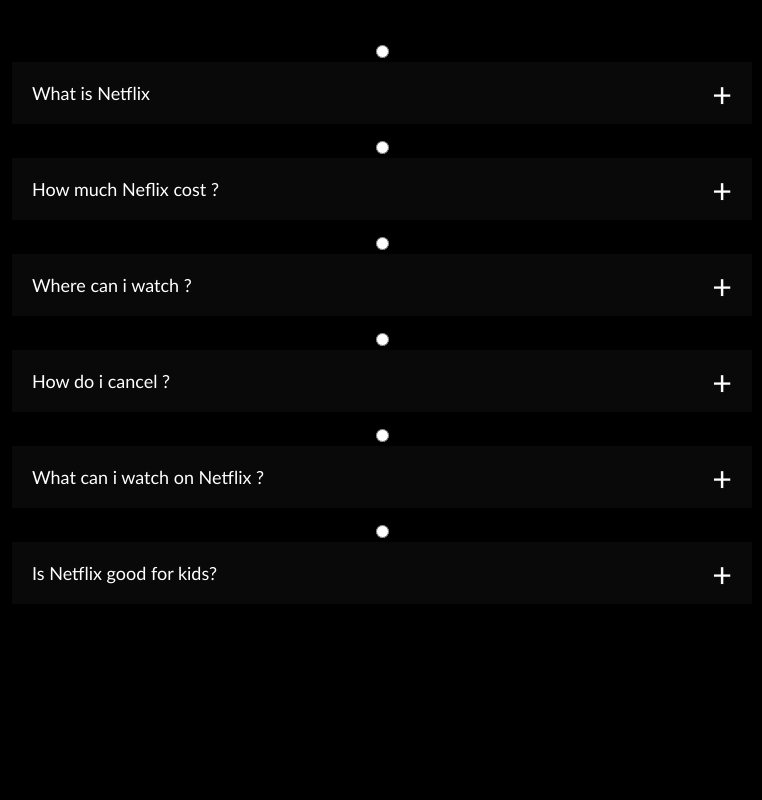
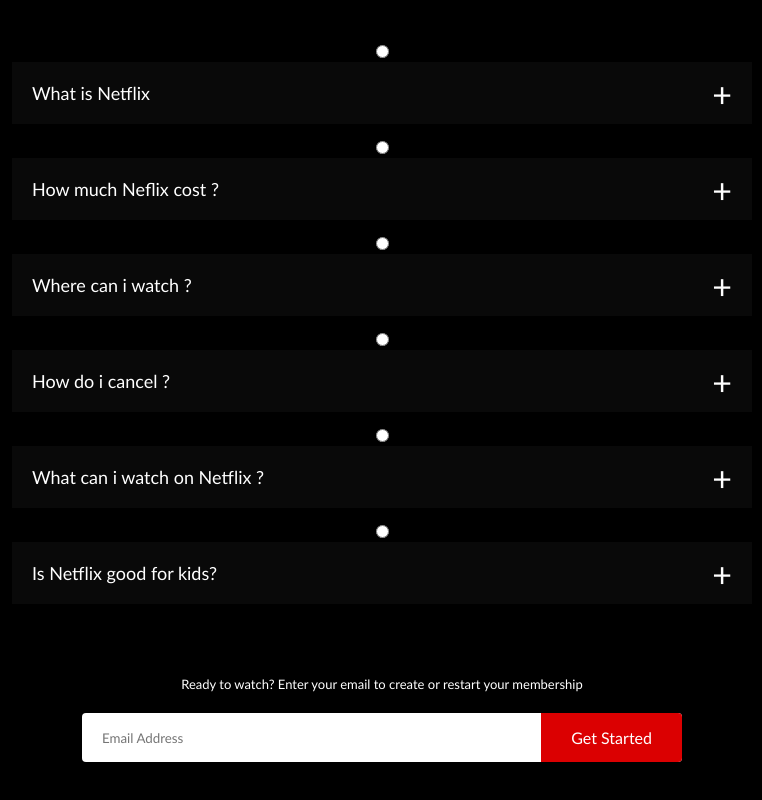
Before and after one commit to GiftChrisJava/Netflix-clone, a Next.js app: page / in a window 1280 px wide. Shown: the part 2665-3465 px from the top of the page, without its empty margins (258-1020 px from the left). Before the commit the page ends 3346 px from the top, so only its background shows below. Built offline with nearby package versions, Linux system fonts and the light colour scheme.

Commit message:
done with home page

```diff
--- a/src/app/page.jsx
+++ b/src/app/page.jsx
@@ -185,6 +185,22 @@ const Home = () => {
             </div>
           </li>
         </ul>
+
+        <small className={styles.small}>
+          Ready to watch? Enter your email to create or restart your membership
+        </small>
+        <form className={styles.emailSignup}>
+          <input
+            type="email"
+            placeholder="Email Address"
+            required
+            className={styles.input}
+          />
+
+          <button className={styles.btn} type="submit">
+            Get Started
+          </button>
+        </form>
       </div>
     </div>
   );
--- a/src/app/page.module.css
+++ b/src/app/page.module.css
@@ -160,3 +160,12 @@
 .accordion .input[type="radio"]:checked + .label::after {
   transform: rotate(135deg);
 }
+
+.faq .emailSignup {
+  max-width: 600px;
+  margin: 20px auto 60px;
+}
+
+.faq .small {
+  font-size: 13px;
+}
```
